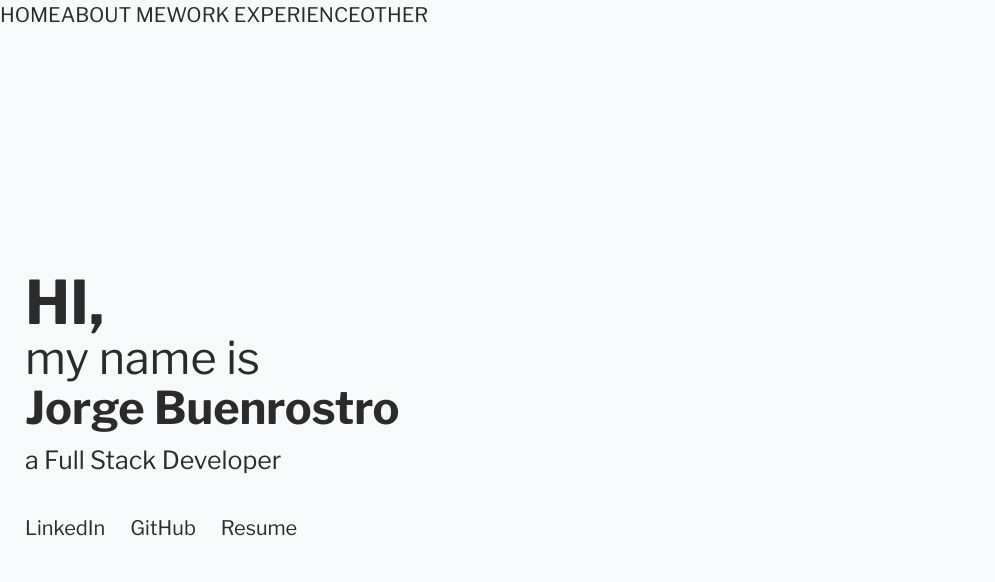
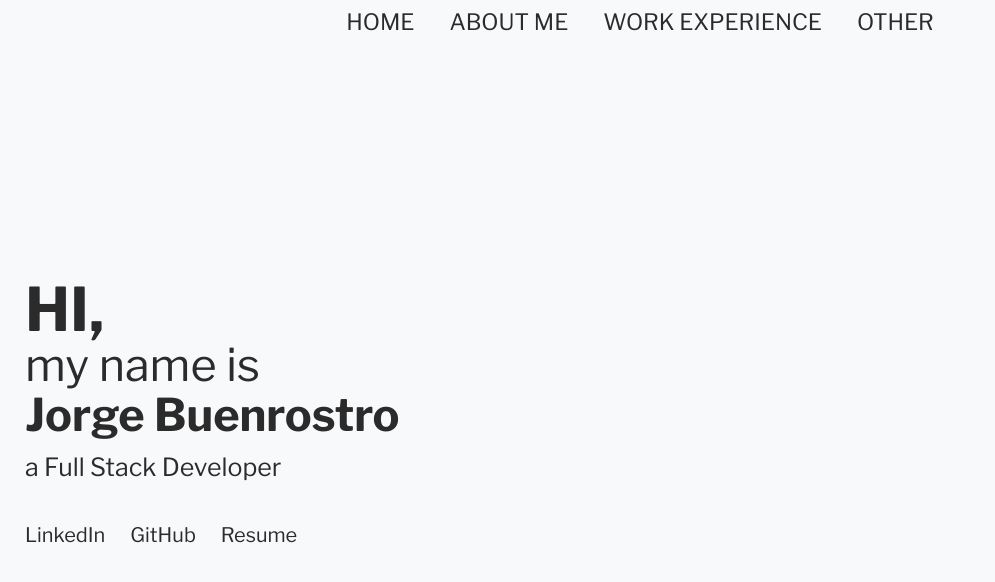
Before and after one commit to jlbmontejano/personal-portfolio, a React (Vite) app: page / in a window 1280 px wide. Shown: the top 582 px of the page, without its empty margins (0-995 px from the left). Built offline with nearby package versions, Linux system fonts and the light colour scheme.

Commit message:
Added MenuProps and adjusted menu accordingly

```diff
--- a/src/components/Menu.tsx
+++ b/src/components/Menu.tsx
@@ -1,14 +1,15 @@
 import { MENU_OPTIONS } from "../constants/index";
+import { MenuNavigation } from "../types";
 
-const Menu = () => {
-	const handleClick = (scrollTo: string) => {
-		document.getElementById(scrollTo)?.scrollIntoView({ behavior: "smooth" });
-	};
+type MenuProps = {
+	setCurrent: React.Dispatch<React.SetStateAction<MenuNavigation>>;
+};
 
+const Menu = ({ setCurrent }: MenuProps) => {
 	return (
-		<div className='mobile-menu xl:desktop-menu'>
+		<div className='menu'>
 			{MENU_OPTIONS.map(option => (
-				<a onClick={() => handleClick(option.scrollTo)} key={option.name} className='hover:xl:scale-110 origin-bottom-right duration-150 xl:w-min'>
+				<a onClick={() => setCurrent(option.scrollTo)} key={option.name}>
 					{option.name}
 				</a>
 			))}
```
